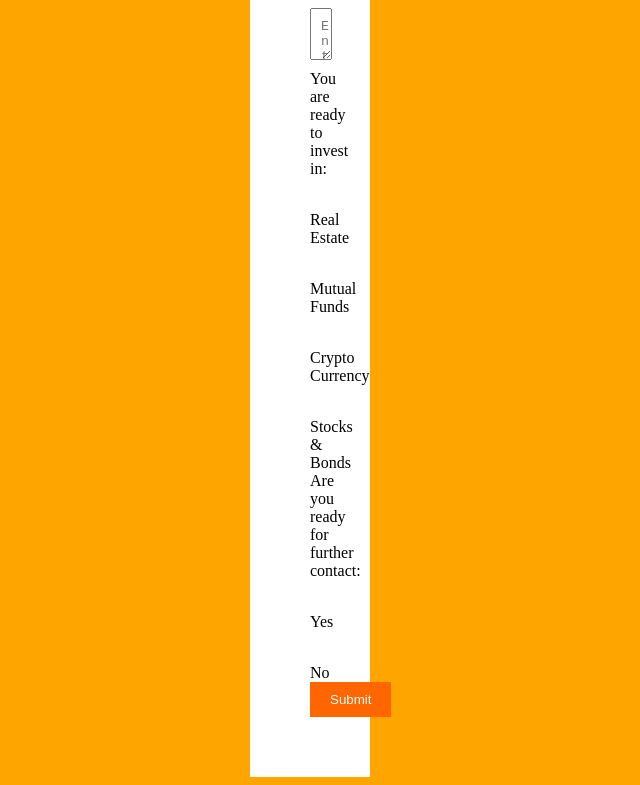
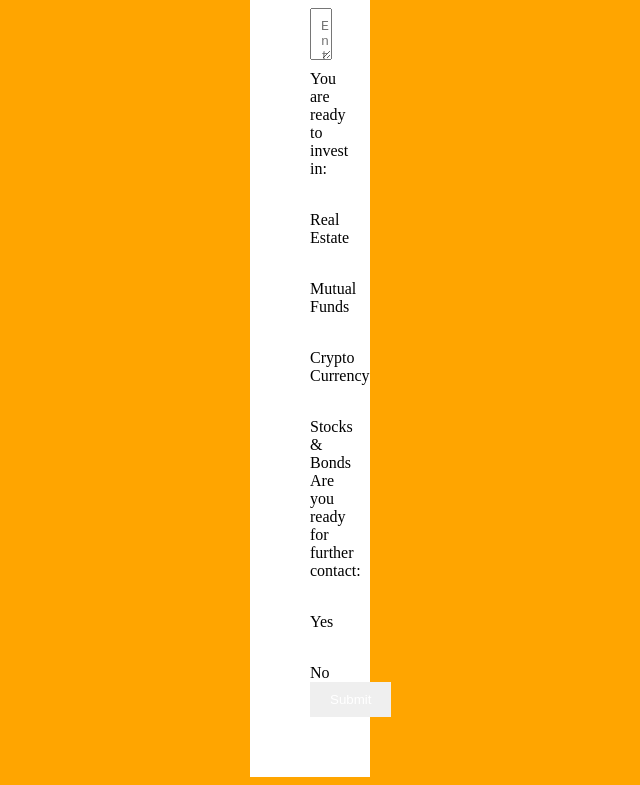
Before and after one commit to deepthisomisetti/FSDLABTEAM, a plain HTML site: page surveyform2.html in a window 1280 px wide. Shown: the part 924-1709 px from the top of the page, without its empty margins (358-998 px from the left). Drawn offline with Linux system fonts and the light colour scheme.

Commit message:
surveyform2.html

```diff
--- a/surveyform2.html
+++ b/surveyform2.html
@@ -13,7 +13,7 @@
             margin-top: 10px;
         }
         .submit-button {
-            background-color: #ff6600;
+            background-color:"green";
             color: white;
             border: none;
             padding: 10px 20px;
```
